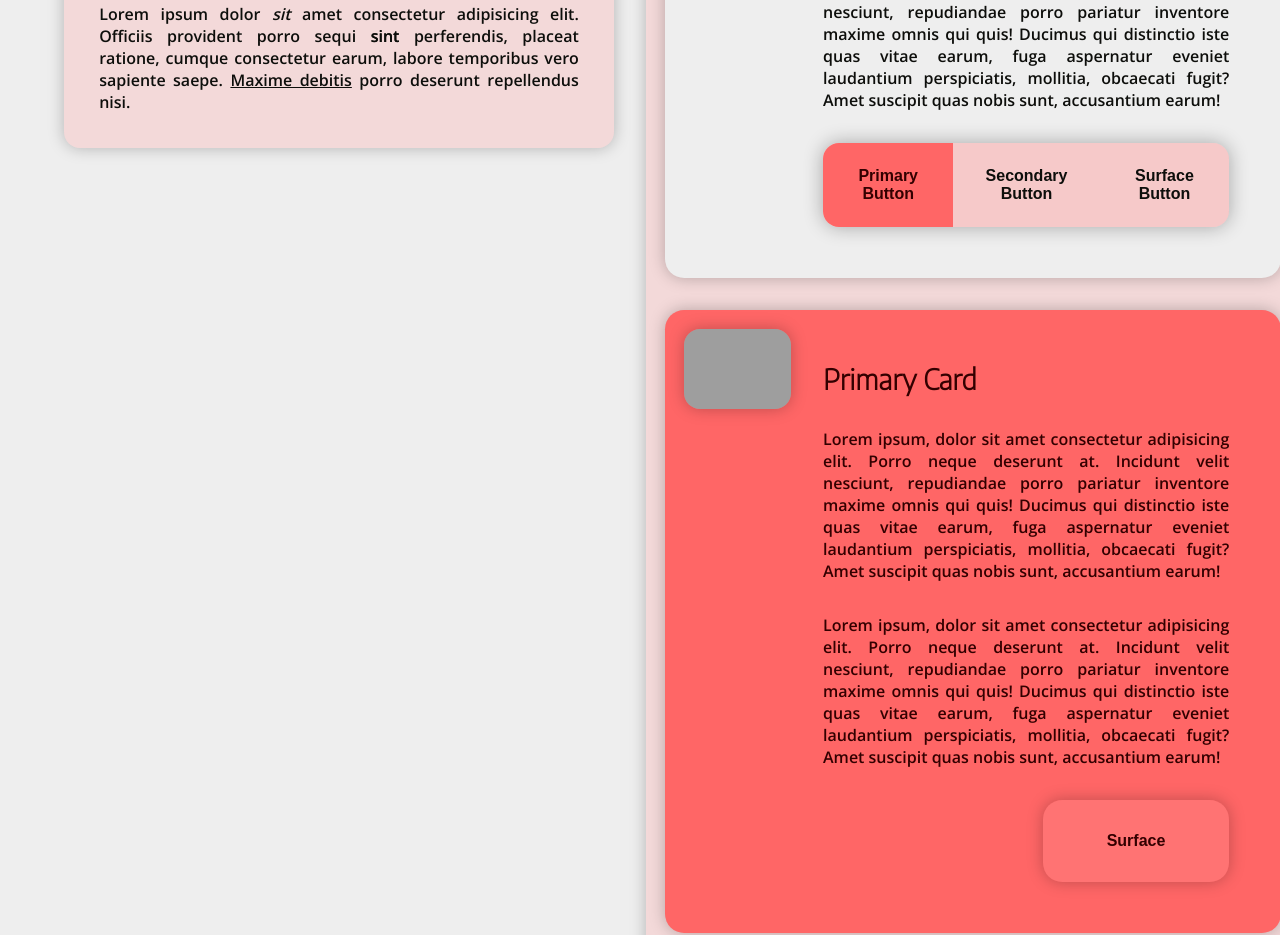
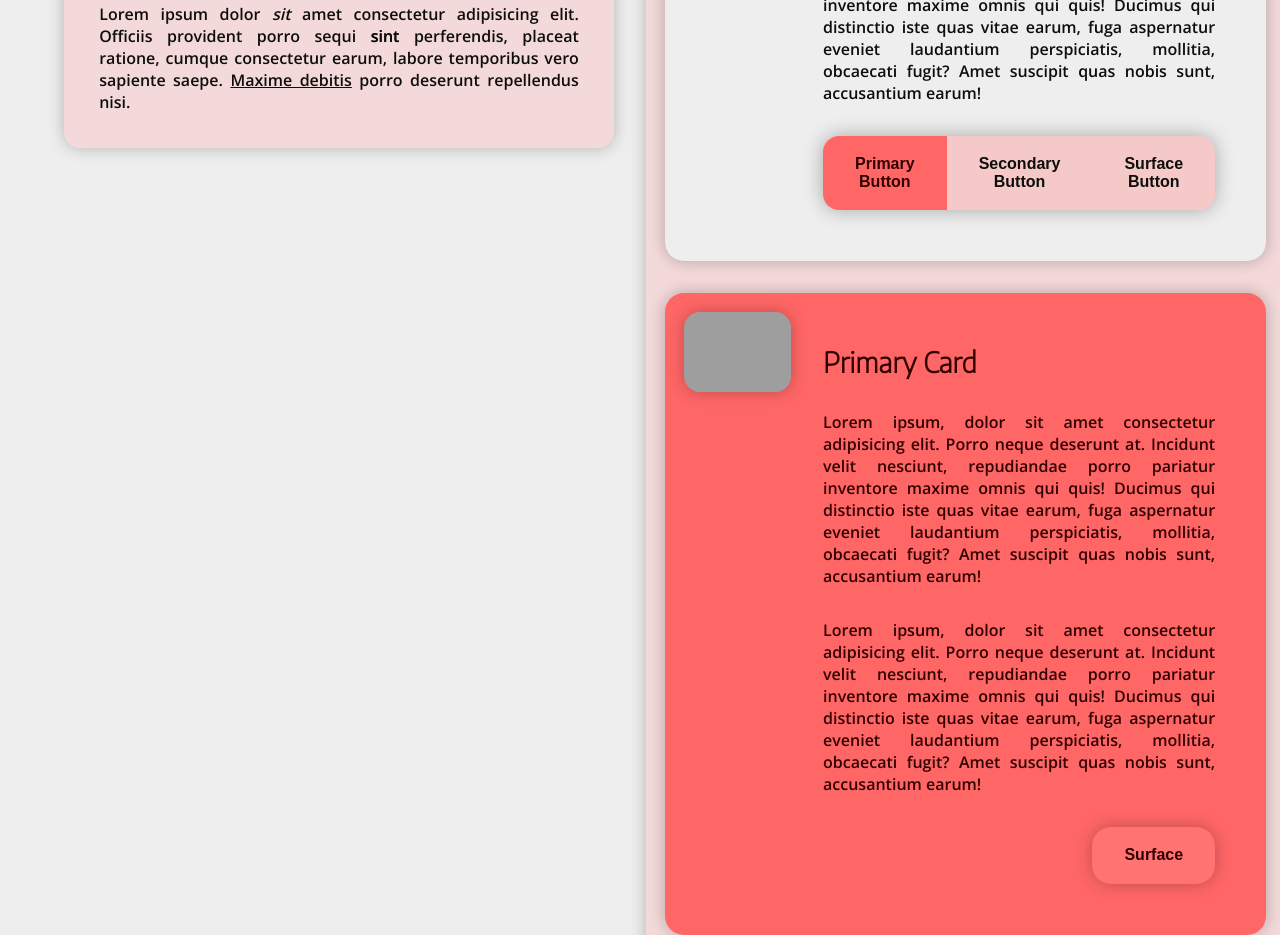
Before and after one commit to mowglixx/materialColorTheory, a plain HTML site: page index.html in a window 1280 px wide. Shown: the part 995-1930 px from the top of the page. Drawn offline with nearby package versions, Linux system fonts and the light colour scheme; grey boxes are pictures that could not be loaded.

Commit message:
Update main.css

```diff
--- a/css/main.css
+++ b/css/main.css
@@ -323,10 +323,12 @@ nav>a>i{
     display: flex;
     font-size: 1em;
     font-weight: bold;
-    padding: calc(var(--margin) * 2) calc(var(--margin) * 4);
+    padding: calc(var(--margin) * 1.2) calc(var(--margin) * 2);
     border-radius: var(--wide-margin);
     box-shadow: var(--surface-shadow);
     transition: box-shadow 0.2s;
+    justify-content: center;
+    max-width: 100%;
 }
 
 .button:hover{
@@ -405,7 +407,6 @@ nav>a>i{
 .button-group>.button{
     box-shadow: none;
     border-radius: 0;
-    padding: calc(var(--margin) * 1.5);
     margin:0;
     z-index: 10;
 }
```
